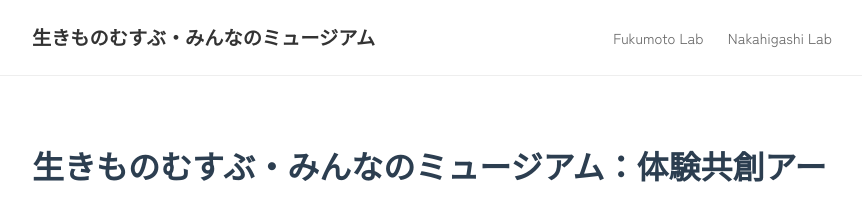
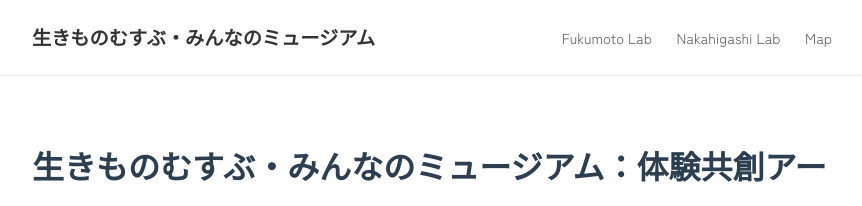
Before and after one commit to REMriaTV/iki-mono, a Jekyll site: the page built from README.md, in a window 1280 px wide. Shown: the top 206 px of the page, without its empty margins (208-1070 px from the left). Built offline with Jekyll 4.4.1, drawn with Linux system fonts in a browser that asks for light colours; our own code applies the rules of GitHub Pages for plain Markdown files.

Commit message:
トップページにマップページのリンクを挿入

```diff
--- a/_layouts/default.html
+++ b/_layouts/default.html
@@ -17,6 +17,7 @@
             <nav>
                 <a href="/iki-mono/journeys/fukumoto/">Fukumoto Lab</a>
                 <a href="/iki-mono/journeys/nakahigashi/">Nakahigashi Lab</a>
+                <a href="/iki-mono/map.html">Map</a>  </nav>
             </nav>
         </div>
     </header>
```
